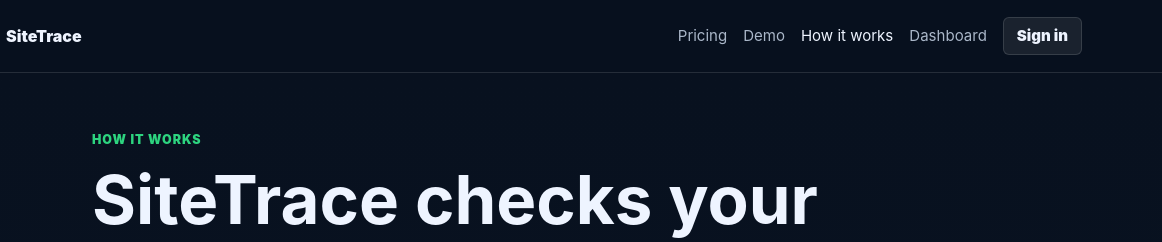
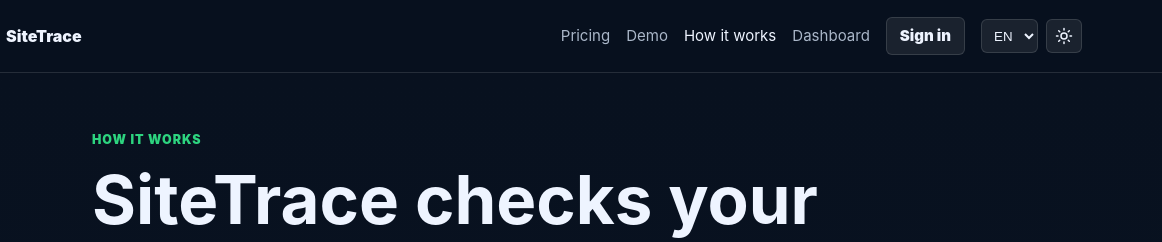
Before and after one commit to appenzellerdigitalstore-stack/sitetrace-api, a website: page api.html in a window 1280 px wide. Shown: the top 242 px of the page, 118-1280 px from the left. Drawn offline with Linux system fonts and the light colour scheme.

Commit message:
Load controls on how it works

```diff
--- a/api.html
+++ b/api.html
@@ -50,5 +50,6 @@
       </div>
     </div>
   </main>
+  <script src="/assets/app.js"></script>
 </body>
 </html>
```
